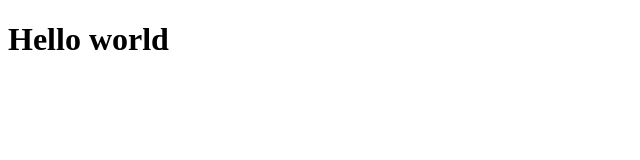
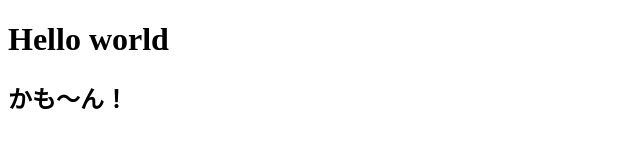
Before and after one commit to gtkgtm/gtk, a plain HTML site: page index.html in a window 1280 px wide. Shown: the whole page, without its empty margins (0-640 px from the left). Drawn offline with Linux system fonts and the light colour scheme.

Commit message:
Update index.html

```diff
--- a/index.html
+++ b/index.html
@@ -4,5 +4,7 @@
   </head>
   <body>
     <h1>Hello world</h1>
+    <h2>かも〜ん！<h2>
+
   </body>
 </html>
```
